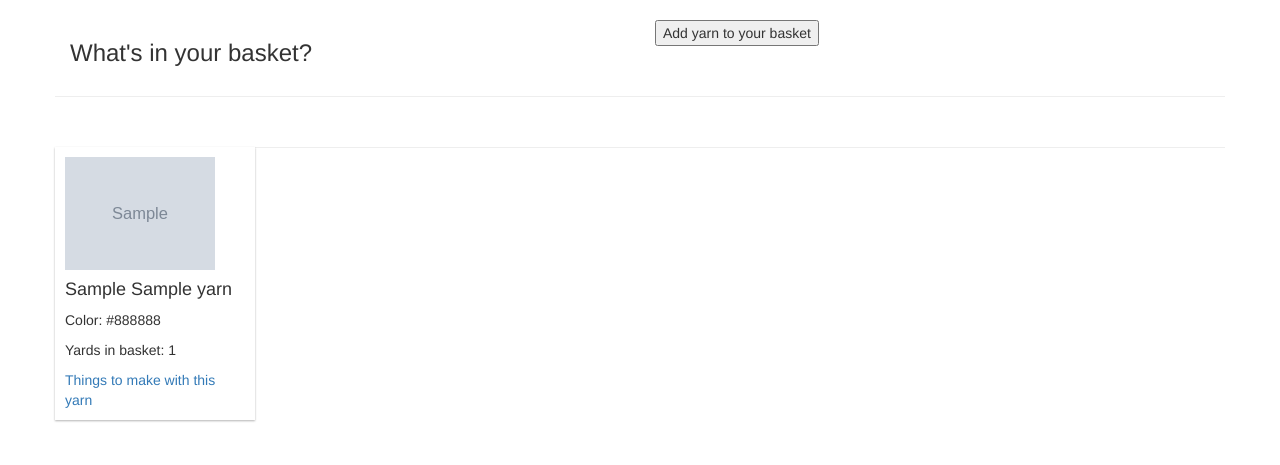
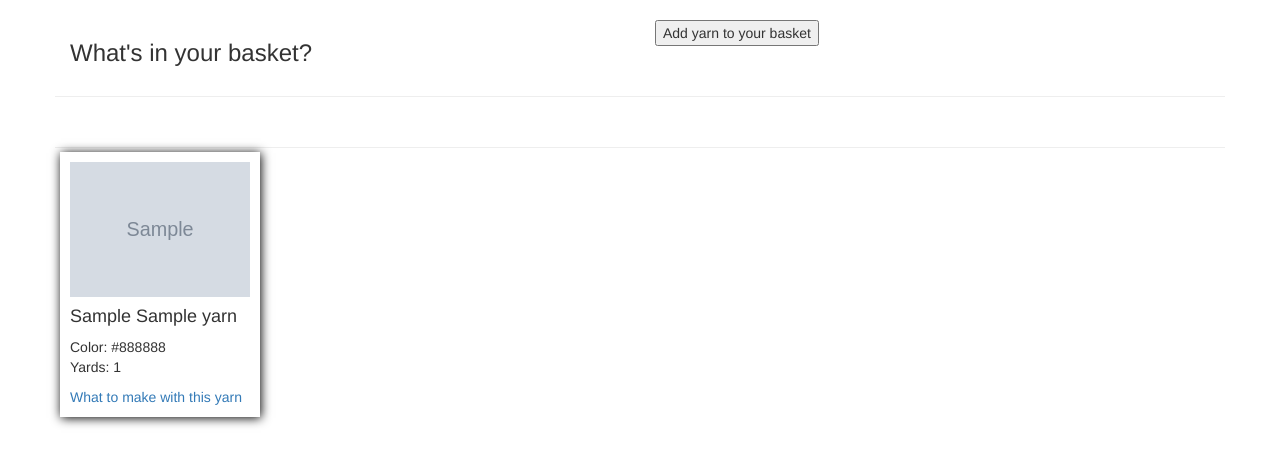
Before and after one commit to karayount/commuKNITty, a Flask app: page /basket in a window 1280 px wide. Shown: the part 52-517 px from the top of the page. Run offline with Flask 2, Linux system fonts and the light colour scheme; the visitor is signed in with stand-in values (Sample User, id 1); tables that the repository leaves empty hold one stand-in row (values such as "Sample post"); grey boxes marked "Sample" are stand-in pictures; some libraries are stand-ins or nearby versions.

Commit message:
tiling on basket looking nice

```diff
--- a/static/basket.css
+++ b/static/basket.css
@@ -4,45 +4,24 @@ Thanks to:
 http://www.jqueryscript.net/layout/Simple-jQuery-Plugin-To-Create-Pinterest-Style-Grid-Layout-Pinterest-Grid.html
 */
 
-body {
- background-color:#eee;
+
+/*.white-panel:hover {*/
+  /*box-shadow: 1px 1px 10px rgba(0, 0, 0, 1);*/
+  /*margin-top: -5px;*/
+  /*-webkit-transition: all 0.3s ease-in-out;*/
+  /*-moz-transition: all 0.3s ease-in-out;*/
+  /*-o-transition: all 0.3s ease-in-out;*/
+  /*transition: all 0.3s ease-in-out;*/
+/*}*/
+.tile-photo {
+  max-width: 180px;
+  alignment: center;
 }
-img {
-  width: 100%;
-  max-width: 100%;
-  height: auto;
-}
-.white-panel {
+.tile {
   position: absolute;
   background: white;
-  box-shadow: 0px 1px 2px rgba(0, 0, 0, 0.3);
   padding: 10px;
+  width: 200px;
+  margin: 5px;
+  box-shadow: 1px 1px 10px rgba(0, 0, 0, 1);
 }
-/*
-stylize any heading tags withing white-panel below
-*/
-
-.white-panel h1 {
-  font-size: 1em;
-}
-.white-panel h1 a {
-  color: #A92733;
-}
-.white-panel:hover {
-  box-shadow: 1px 1px 10px rgba(0, 0, 0, 0.5);
-  margin-top: -5px;
-  -webkit-transition: all 0.3s ease-in-out;
-  -moz-transition: all 0.3s ease-in-out;
-  -o-transition: all 0.3s ease-in-out;
-  transition: all 0.3s ease-in-out;
-}
-.basket-yarn-photo {
-  max-width: 150px;
-}
-.basket-yarn-data {
-  width: 200px;
-}
-.basket-header {
-  margin: auto;
-  align: right;
-}
--- a/static/bootstrap-styles.css
+++ b/static/bootstrap-styles.css
@@ -66,8 +66,8 @@ body{
     background-color: rgba(53, 53, 53, 0.5); /*dim the background*/
 }
 .modal {
-    width: 300px;
-    height: 200px;
+    width: 400px;
+    height: 300px;
     position: fixed;
     top: 50%;
     left: 50%;
--- a/templates/basket.html
+++ b/templates/basket.html
@@ -33,19 +33,18 @@
         </div>
     </div> {#  end basket section  #}
 
-
         {% if user_basket_yarns|length > 0 %}
             <div class="row">
                 <hr>
                 <section id="container">
                     {% for yarn in user_basket_yarns %}
-                        <article class="white-panel basket-yarn-data">
-                            <img class="basket-yarn-photo" src="{{ yarn.yarn.yarn_photo }}" alt="">
-                            <h4>{{ yarn.yarn.yarn_company }} {{ yarn.yarn.yarn_name }}</h4>
-                            <p>Color: {{ yarn.colorway }}</p>
-                            <p>Yards in basket: {{ yarn.yards }}</p>
-                            <a href="/yarn_driven_search/{{ yarn.basket_yarn_id }}">Things to make with this yarn</a>
-                        </article>
+                        <div class="tile basket-yarn-data">
+                            <img class="tile-photo basket-yarn-photo" src="{{ yarn.yarn.yarn_photo }}" alt="">
+                            <h4 class="tile-title">{{ yarn.yarn.yarn_company }} {{ yarn.yarn.yarn_name }}</h4>
+                            <p class="tile-content">Color: {{ yarn.colorway }}<br>
+                                Yards: {{ yarn.yards }}</p>
+                            <a href="/yarn_driven_search/{{ yarn.basket_yarn_id }}" class="tile-link">What to make with this yarn</a>
+                        </div>
                     {% endfor %}
                 </section>
                 <hr>
```
